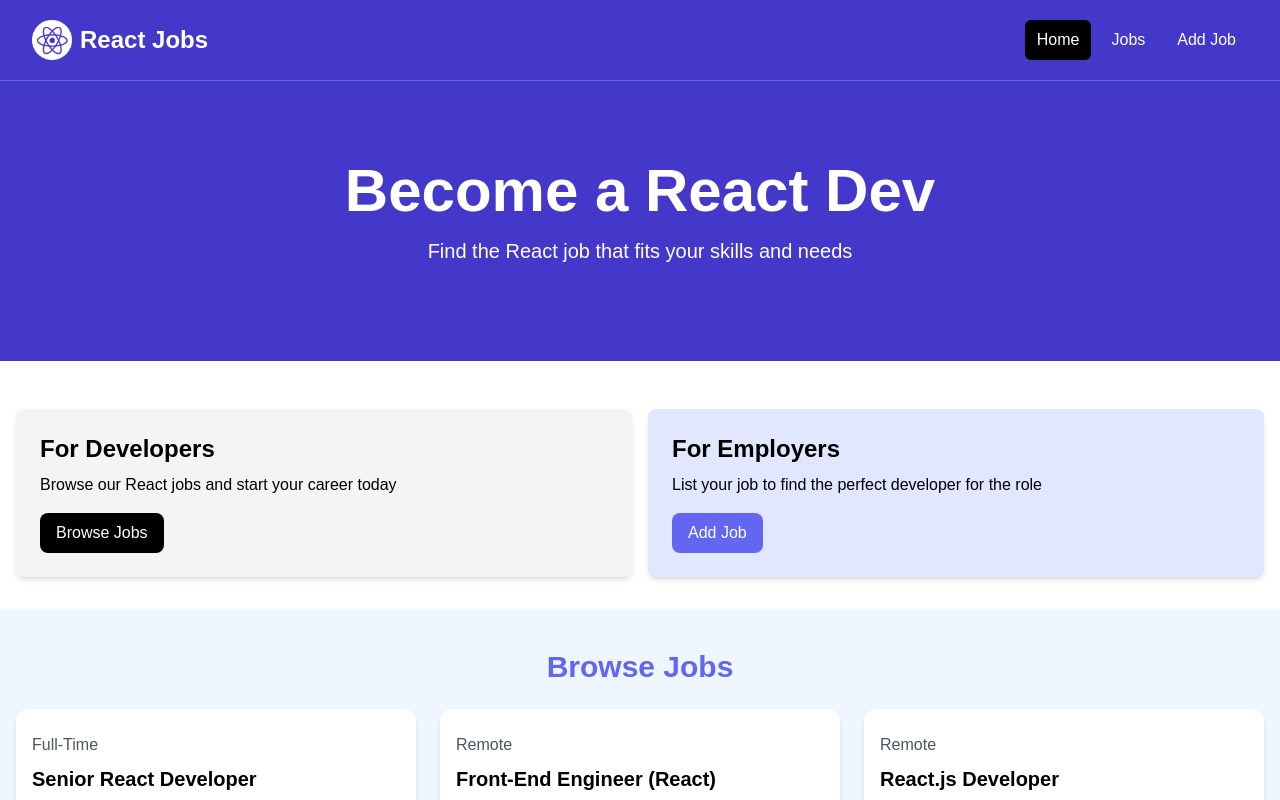
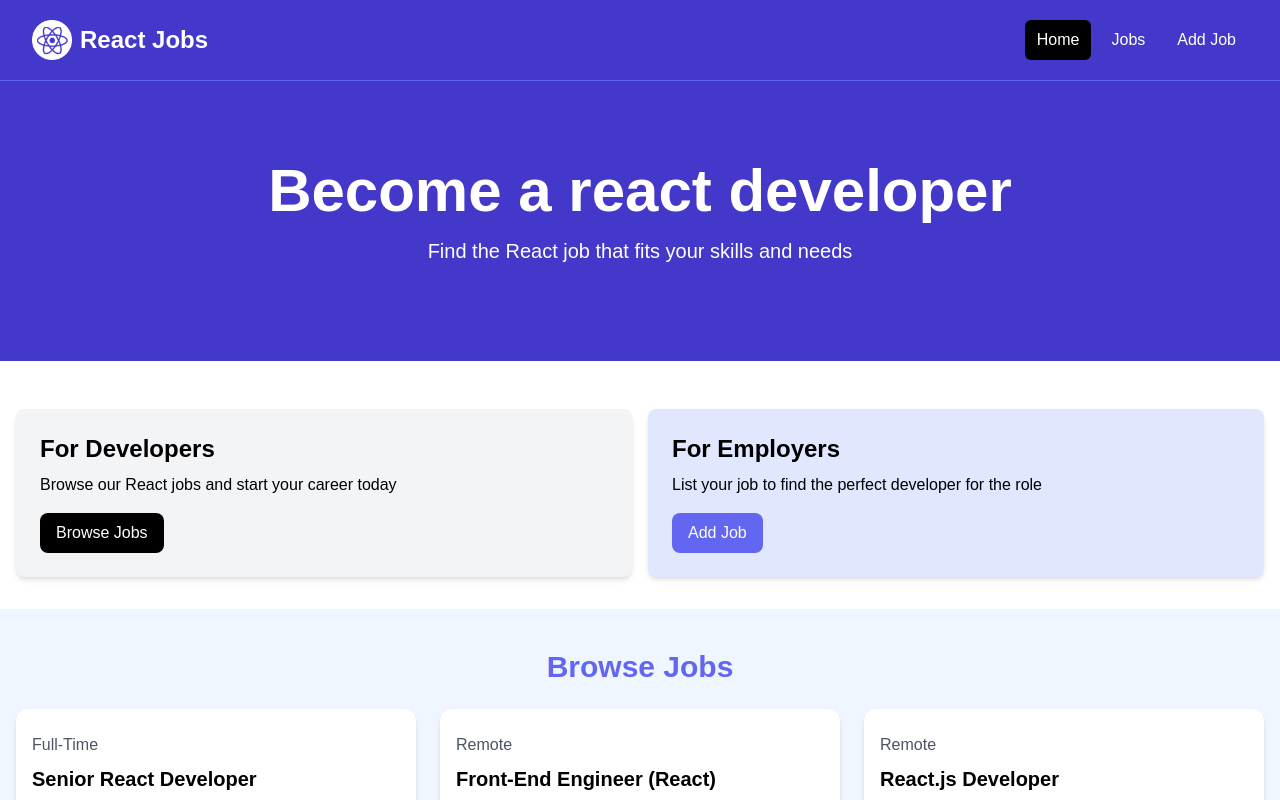
Before and after one commit to Wendy002/react-jobs-app, a React (Vite) app: page / in a window 1280 px wide. Shown: the top 800 px of the page. Built offline with nearby package versions, Linux system fonts and the light colour scheme.

Commit message:
Pass in prop for title and subtitle Hero

```diff
--- a/src/App.jsx
+++ b/src/App.jsx
@@ -5,9 +5,10 @@ const App = () => {
   return (
     <>
       <Navbar/>
-      <Hero/>
+      <Hero title ="Become a react developer" subtitle="Find the React job that fits your skills and needs"/>
 
       {/* <!-- Developers and Employers --> */}
+
       <section className="py-4">
         <div className="container-xl lg:container m-auto">
           <div className="grid grid-cols-1 md:grid-cols-2 gap-4 p-4 rounded-lg">
--- a/src/components/Hero.jsx
+++ b/src/components/Hero.jsx
@@ -1,5 +1,5 @@
 
-const Hero = () => {
+const Hero = (props) => {
   return (
     <>
       <section className="bg-indigo-700 py-20 mb-4">
@@ -10,10 +10,10 @@ const Hero = () => {
             <h1
               className="text-4xl font-extrabold text-white sm:text-5xl md:text-6xl"
             >
-              Become a React Dev
+              {props.title}
             </h1>
             <p className="my-4 text-xl text-white">
-              Find the React job that fits your skills and needs
+              {props.subtitle}
             </p>
           </div>
         </div>
```
